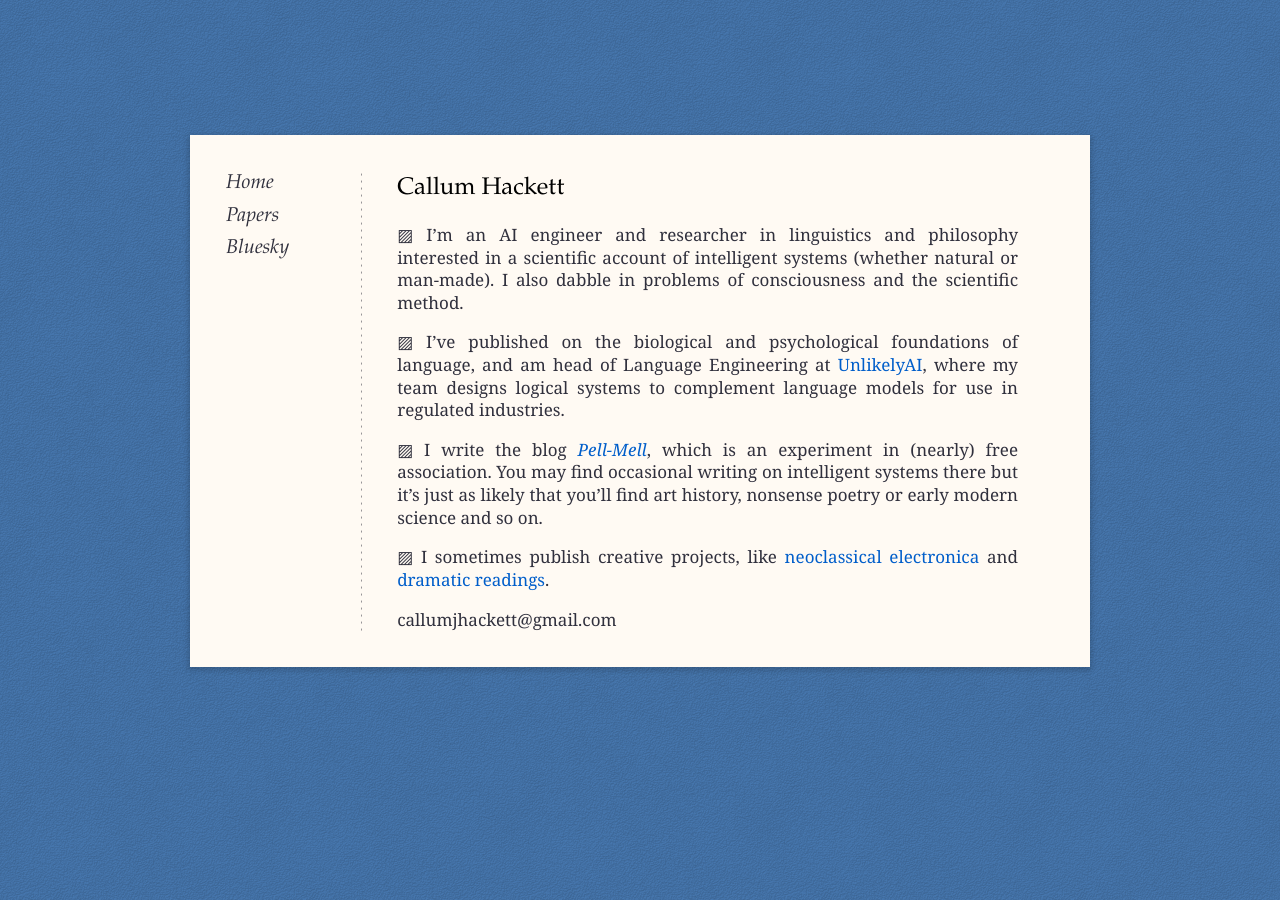
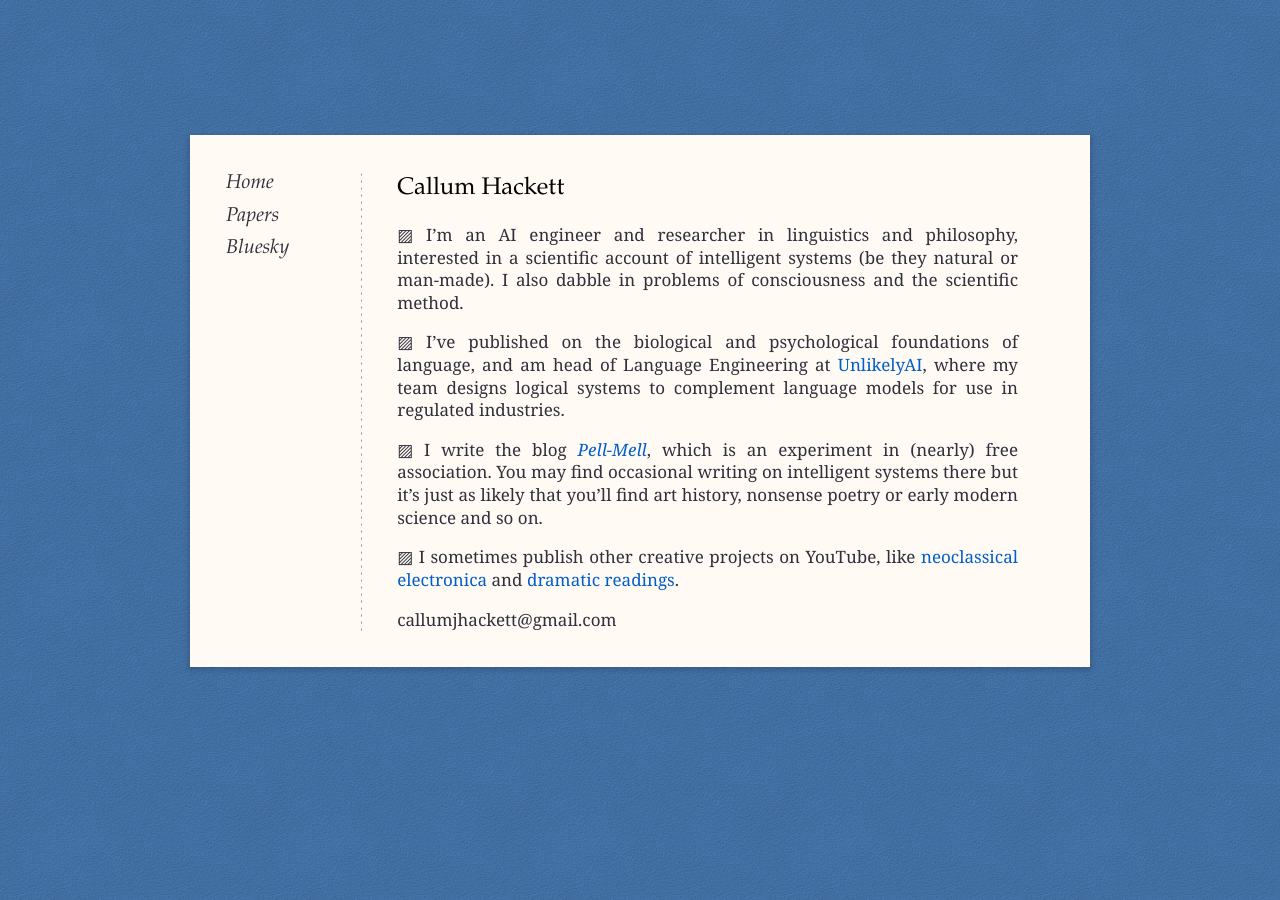
Before and after one commit to callumhackett/callumhackett.github.io, a Jekyll site: the page built from index.md, in a window 1280 px wide. Built offline with Jekyll 4.4.1, drawn with Linux system fonts in a browser that asks for light colours; some web fonts are replaced.

Commit message:
content updates

```diff
--- a/index.md
+++ b/index.md
@@ -4,12 +4,12 @@ title: Home
 ---
 # Callum Hackett
 
-▨ I'm an AI engineer and researcher in linguistics and philosophy interested in a scientific account of intelligent systems (whether natural or man-made). I also dabble in problems of consciousness and the scientific method.
+▨ I'm an AI engineer and researcher in linguistics and philosophy, interested in a scientific account of intelligent systems (be they natural or man-made). I also dabble in problems of consciousness and the scientific method.
 
 ▨ I've published on the biological and psychological foundations of language, and am head of Language Engineering at [UnlikelyAI](https://www.unlikely.ai/), where my team designs logical systems to complement language models for use in regulated industries.
 
 ▨ I write the blog [*Pell-Mell*](https://callumhackett.substack.com/about), which is an experiment in (nearly) free association. You may find occasional writing on intelligent systems there but it's just as likely that you'll find art history, nonsense poetry or early modern science and so on.
 
-▨ I sometimes publish creative projects, like [neoclassical electronica](https://www.youtube.com/watch?v=-MoHFhtfB_Y) and [dramatic readings](https://www.youtube.com/watch?v=pwLugzKpZ_k).
+▨ I sometimes publish other creative projects on YouTube, like [neoclassical electronica](https://www.youtube.com/watch?v=-MoHFhtfB_Y) and [dramatic readings](https://www.youtube.com/watch?v=pwLugzKpZ_k).
 
 callumjhackett@gmail.com
```
